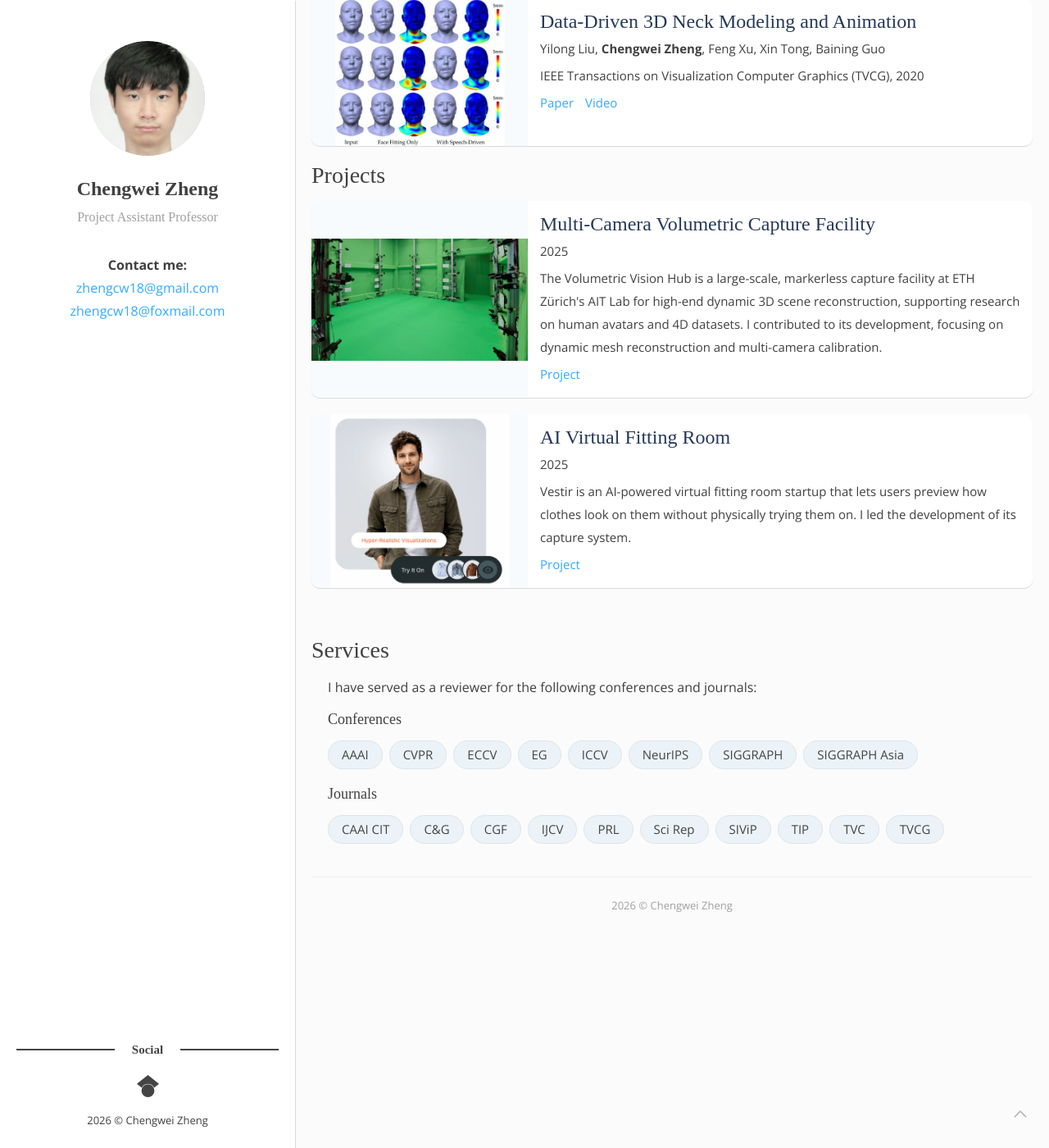
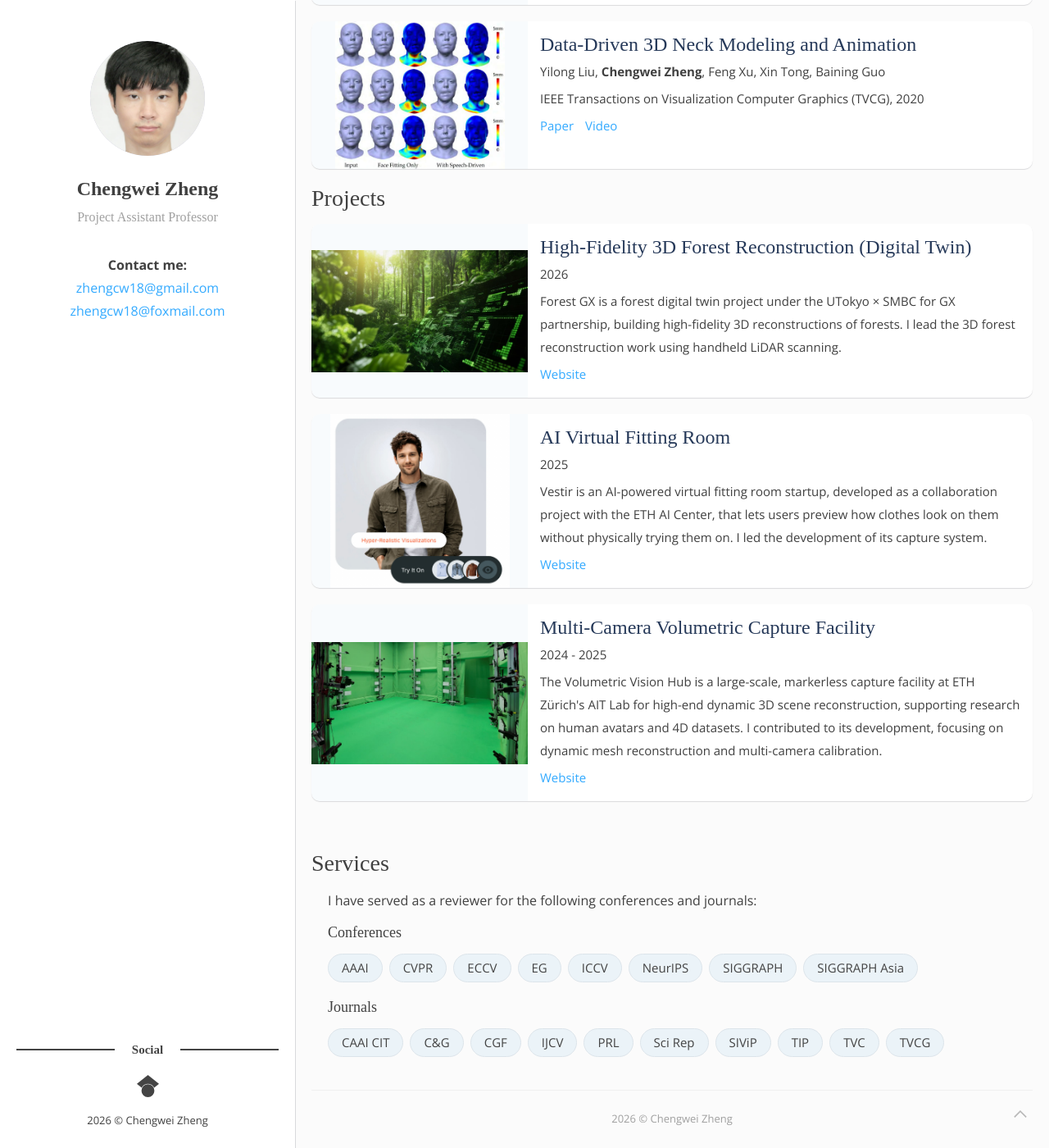
Before and after one commit to chengwei-zheng/chengwei-zheng.github.io, a Jekyll site: the page built from index.html, in a window 1280 px wide and 1400 px high, scrolled down 2750 px. Shown: the whole window at 82% size. Built offline with Jekyll 4.4.1, drawn with Linux system fonts in a browser that asks for light colours; some web fonts are replaced; the list of posts is cut into pages by our own code; some of the changed text lies outside the part shown.

Commit message:
Add Forest GX project, reorder Projects, update research interests
- Add Forest GX (UTokyo x SMBC for GX) forest digital twin project with thumbnail
- Order Projects reverse-chronologically; VVH period now 2024 - 2025
- Note Vestir as a collaboration project with the ETH AI Center
- Unify project link labels to "Website"
- Align research interests with CV

Co-Authored-By: Claude Opus 5.5 <noreply@anthropic.com>

```diff
--- a/_includes/cv.html
+++ b/_includes/cv.html
@@ -6,7 +6,7 @@
 	  <div style="font-size: 16px; margin-left:20px;">
 	    <p>I'm a Project Assistant Professor in the Graduate School of Information Science and Technology at the University of Tokyo, working with Prof. <a href="https://www.ai.u-tokyo.ac.jp/ja/members/yqzheng">Yinqiang Zheng</a>. Before joining UTokyo, I was a postdoctoral researcher in the <a href="https://ait.ethz.ch/">Advanced Interactive Technologies lab</a> and <a href="https://ai.ethz.ch/">AI Center</a> at ETH Zürich.</p>
 	    <p>I received a B.S. degree and a Ph.D. degree in software engineering from Tsinghua University, Beijing, China, in 2018 and 2023, respectively. My advisor was Prof. <a href="http://xufeng.site/">Feng Xu</a>.</p>
-	    <p>My research interests include dynamic reconstruction, machine learning, and 3D animation.</p>
+	    <p>My research interests include dynamic 3D reconstruction, human and scene reconstruction, 3D animation, and digital humans.</p>
 	   </div>
 	</div>
     <div>
--- a/index.html
+++ b/index.html
@@ -46,15 +46,15 @@ layout: home
 <h2> Projects </h2>
 <div class="c-posts o-opacity">
   <article class="c-post">
-    <a class="c-post-thumbnail o-opacity" style="background-image: url({{"/images/vvh_thumbnail.jpg" | prepend: site.baseurl}})"
-        href="https://volumetric-capture.ait.ethz.ch/"></a>
+    <a class="c-post-thumbnail o-opacity" style="background-image: url({{"/images/gx_forest_thumbnail.jpg" | prepend: site.baseurl}})"
+        href="https://gx-utokyosmbc.jp/"></a>
     <div class="c-post-content">
       <h2 class="c-post-title">
-        <a href="https://volumetric-capture.ait.ethz.ch/">Multi-Camera Volumetric Capture Facility</a>
+        <a href="https://gx-utokyosmbc.jp/">High-Fidelity 3D Forest Reconstruction (Digital Twin)</a>
       </h2>
-	  <p style="margin-bottom: 5px;">2025</p>
-	  <p style="margin-bottom: 5px;">The Volumetric Vision Hub is a large-scale, markerless capture facility at ETH Zürich's AIT Lab for high-end dynamic 3D scene reconstruction, supporting research on human avatars and 4D datasets. I contributed to its development, focusing on dynamic mesh reconstruction and multi-camera calibration.</p>
-	  <a href="https://volumetric-capture.ait.ethz.ch/">Project</a>
+	  <p style="margin-bottom: 5px;">2026</p>
+	  <p style="margin-bottom: 5px;">Forest GX is a forest digital twin project under the UTokyo × SMBC for GX partnership, building high-fidelity 3D reconstructions of forests. I lead the 3D forest reconstruction work using handheld LiDAR scanning.</p>
+	  <a href="https://gx-utokyosmbc.jp/">Website</a>
     </div>
   </article> <!-- /.c-post -->
   <article class="c-post">
@@ -65,8 +65,20 @@ layout: home
         <a href="https://vestir.ai/">AI Virtual Fitting Room</a>
       </h2>
 	  <p style="margin-bottom: 5px;">2025</p>
-	  <p style="margin-bottom: 5px;">Vestir is an AI-powered virtual fitting room startup that lets users preview how clothes look on them without physically trying them on. I led the development of its capture system.</p>
-	  <a href="https://vestir.ai/">Project</a>
+	  <p style="margin-bottom: 5px;">Vestir is an AI-powered virtual fitting room startup, developed as a collaboration project with the ETH AI Center, that lets users preview how clothes look on them without physically trying them on. I led the development of its capture system.</p>
+	  <a href="https://vestir.ai/">Website</a>
+    </div>
+  </article> <!-- /.c-post -->
+  <article class="c-post">
+    <a class="c-post-thumbnail o-opacity" style="background-image: url({{"/images/vvh_thumbnail.jpg" | prepend: site.baseurl}})"
+        href="https://volumetric-capture.ait.ethz.ch/"></a>
+    <div class="c-post-content">
+      <h2 class="c-post-title">
+        <a href="https://volumetric-capture.ait.ethz.ch/">Multi-Camera Volumetric Capture Facility</a>
+      </h2>
+	  <p style="margin-bottom: 5px;">2024 - 2025</p>
+	  <p style="margin-bottom: 5px;">The Volumetric Vision Hub is a large-scale, markerless capture facility at ETH Zürich's AIT Lab for high-end dynamic 3D scene reconstruction, supporting research on human avatars and 4D datasets. I contributed to its development, focusing on dynamic mesh reconstruction and multi-camera calibration.</p>
+	  <a href="https://volumetric-capture.ait.ethz.ch/">Website</a>
     </div>
   </article> <!-- /.c-post -->
 </div> <!-- /.c-posts -->
```
Also changed, not shown: images/gx_forest_thumbnail.jpg (added).
